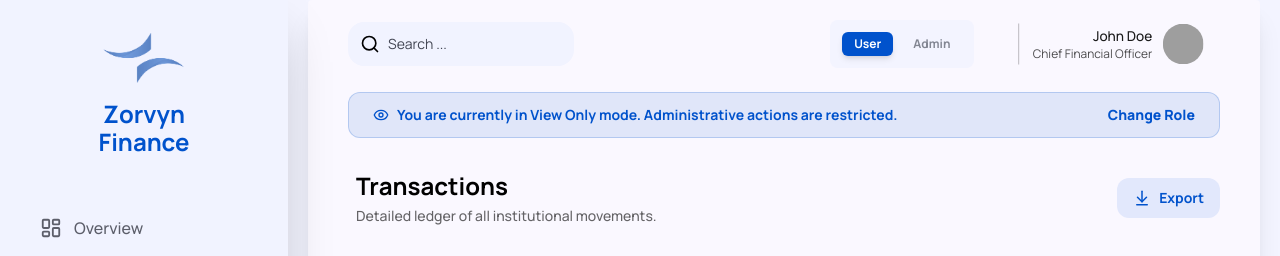
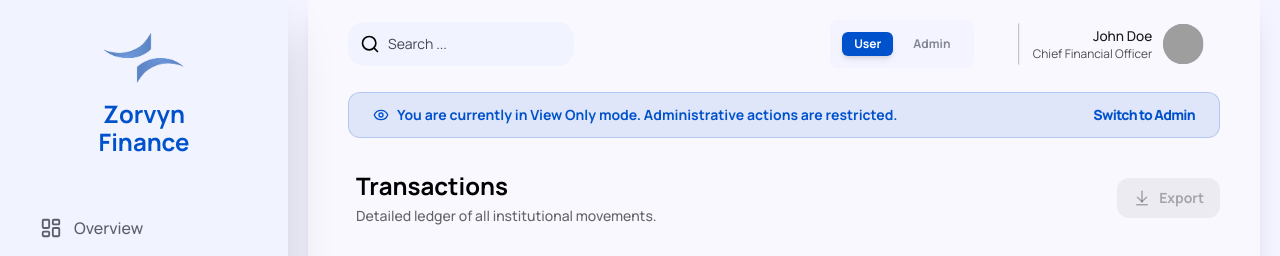
Before and after one commit to dibbockb/zorvyn-finance, a React (Vite) app: page /transactions in a window 1280 px wide. Shown: the top 256 px of the page. Built offline with nearby package versions, Linux system fonts and the light colour scheme; grey boxes are pictures that could not be loaded.

Commit message:
Added role change functionality

```diff
--- a/src/Components/TransactionsList/TransactionsList.tsx
+++ b/src/Components/TransactionsList/TransactionsList.tsx
@@ -5,10 +5,17 @@ import { useShallow } from 'zustand/react/shallow';
 import Navbar from "../Dashboard/Navbar/Navbar";
 
 const TransactionsList = () => {
-    const { transactions } = useStore(useShallow((state) => ({
+
+    const { transactions, role, setRole } = useStore(useShallow((state) => ({
         transactions: state.transactions,
+        role: state.role,
+        setRole: state.setRole,
         ...selectTotals(state)
     })));
+
+    const toggleRole = () => {
+        setRole(role === 'Admin' ? 'User' : 'Admin')
+    }
 
     const [dateRange, setDateRange] = useState('30');
     const [filterType, setFilterType] = useState<'All' | 'Income' | 'Expense'>('All');
@@ -54,14 +61,25 @@ const TransactionsList = () => {
         }
     };
 
-
     return (
         <section className="h-screen bg-[#faf8ff] rounded shadow-xl px-4 lg:px-10 py-3 pb-20 lg:pb-10 overflow-y-auto">
             <Navbar />
-            <div className="mt-4 text-primary bg-primary/10 border border-primary/20 rounded-xl flex items-center gap-2 p-3 px-6 text-xs lg:text-sm">
-                <Eye size={16} className="shrink-0" />
-                <p className="font-bold flex-1">You are currently in View Only mode. Administrative actions are restricted.</p>
-                <button className="hidden lg:block hover:underline font-black">Change Role</button>
+            <div className={`mt-4 text-center lg:text-left flex items-center gap-2 p-3 px-6 text-xs lg:text-sm rounded-xl border transition-all duration-300 ${role === 'Admin'
+                ? 'text-tertiary bg-tertiary/10 border-tertiary/20'
+                : 'text-primary bg-primary/10 border-primary/20'
+                }`}>
+                <Eye size={16} className="shrink-0 hidden lg:block" />
+                <p className="font-bold flex-1 max-w-60 lg:max-w-fit mx-auto lg:mx-0">
+                    {role === 'Admin'
+                        ? "Full Access: Administrative actions and exports are enabled."
+                        : "You are currently in View Only mode. Administrative actions are restricted."}
+                </p>
+                <button
+                    onClick={toggleRole}
+                    className="hidden lg:block hover:underline font-black tracking-tighter ml-auto"
+                >
+                    Switch to {role === 'Admin' ? 'User' : 'Admin'}
+                </button>
             </div>
 
             <div className="flex items-center pt-8">
@@ -69,7 +87,13 @@ const TransactionsList = () => {
                     <h1 className="text-2xl text-black font-bold pb-1">Transactions</h1>
                     <p className="text-black/60 font-medium text-sm max-w-75 lg:max-w-125">Detailed ledger of all institutional movements.</p>
                 </div>
-                <button className="ml-auto flex items-center gap-2 px-4 py-2.5 rounded-xl text-sm text-primary font-bold bg-[#E2E8FC] hover:bg-[#E2E8FC]/80 transition-all duration-100 ease-in-out">
+                <button
+                    disabled={role === 'User'}
+                    className={`ml-auto flex items-center gap-2 px-4 py-2.5 rounded-xl text-sm font-bold transition-all ${role === 'User'
+                            ? 'bg-black/5 text-black/30 cursor-not-allowed'
+                            : 'text-primary bg-[#E2E8FC] hover:bg-[#E2E8FC]/80'
+                        }`}
+                >
                     <ArrowDownToLine size={18} />
                     <span className="hidden lg:block">Export</span>
                 </button>
@@ -120,8 +144,8 @@ const TransactionsList = () => {
                             >
                                 <option className="font-bold" value="All">All Sectors</option>
                                 <option className="font-bold" value="Technology">Technology</option>
+                                <option className="font-bold" value="Food">Food</option>
                                 <option className="font-bold" value="Income">Income</option>
-                                <option className="font-bold" value="Food">Food</option>
                                 <option className="font-bold" value="Transport">Transport</option>
                                 <option className="font-bold" value="Housing">Housing</option>
                             </select>
```
